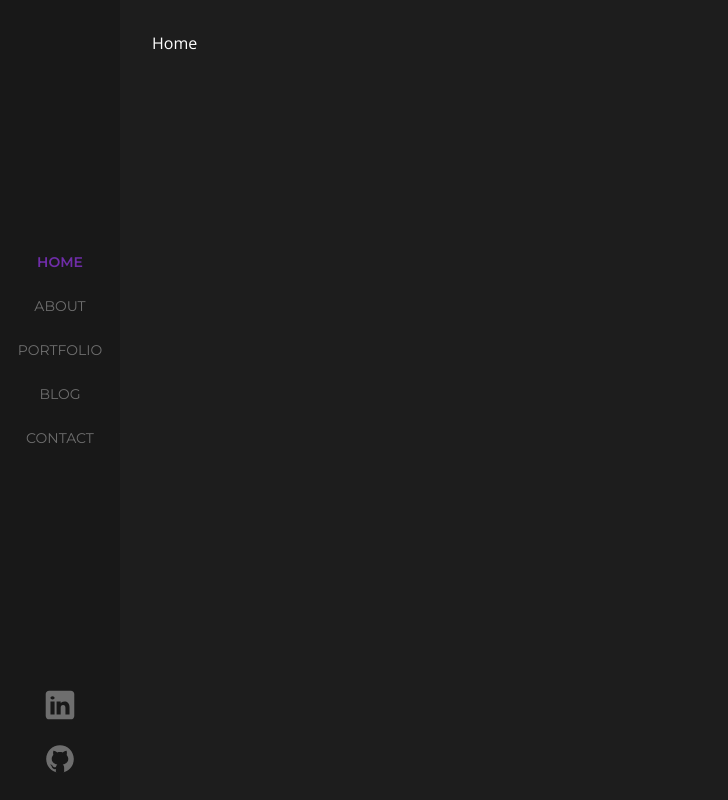
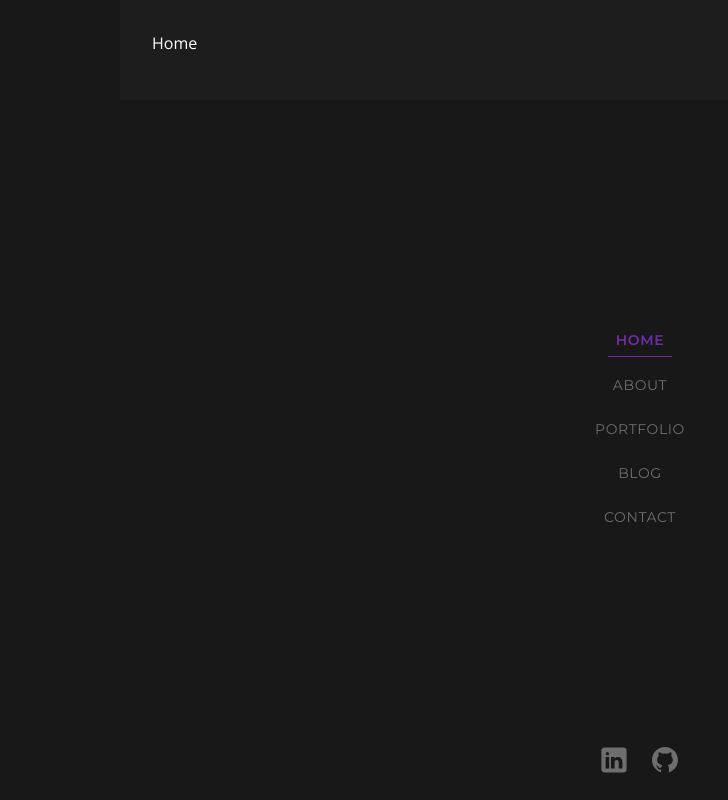
Before and after one commit to IoghiStudio/portfolio, a Next.js app: page /home in a window 1280 px wide. Shown: the whole page, without its empty margins (0-728 px from the left). Built offline with nearby package versions, Linux system fonts and the light colour scheme.

Commit message:
working at animations, menu and header

```diff
--- a/src/app/layout.tsx
+++ b/src/app/layout.tsx
@@ -1,10 +1,12 @@
+"use client";
 import '@/styles/globals.scss';
 import './layout.scss';
 import cn from 'classnames';
 import type { Metadata } from 'next';
 import { Open_Sans, Montserrat } from 'next/font/google';
-import { AppContextProvider } from '@/context/store';
+import { AppContextProvider, useAppContext } from '@/context/store';
 import { Header } from '@/components/Header';
+import { Nav } from '@/components/Nav';
 import { Menu } from '@/components/Menu';
 
 const opensans = Open_Sans({
@@ -21,17 +23,15 @@ const monserrat = Montserrat({
   weight: ["100", "200", "300", "400", "500", "600", "700", "800", "900"],
 });
 
-
-export const metadata: Metadata = {
-  title: 'Nicusor Iorga',
-  description: 'Best portfolio website made by Nicusor Iorga',
-}
-
 export default function RootLayout({
   children,
 }: {
   children: React.ReactNode
 }) {
+  const {
+    isMenuOpened
+  } = useAppContext();
+
   return (
     <html lang="en" className={cn([opensans.variable], [monserrat.variable])}>
       <AppContextProvider>
@@ -42,7 +42,7 @@ export default function RootLayout({
 
           <main className='main-layout__main'>
             <div className="main-layout__sidebar">
-              <Menu
+              <Nav
                 forSidebar={true}
               />
             </div>
@@ -50,6 +50,8 @@ export default function RootLayout({
             <div className="main-layout__children">
               {children}
             </div>
+
+            <Menu />
           </main>
         </body>
       </AppContextProvider>
--- a/src/components/Header/Header.scss
+++ b/src/components/Header/Header.scss
@@ -8,7 +8,8 @@
   width: 100%;
   height: 100px;
   padding: 0 16px;
-  border-bottom: 1px solid $white-gray;
+  background-color: $dark;
+  border-bottom: 1px solid $gray;
 
   @include onTabletSmall {
     padding: 0 26px;
--- a/src/components/Menu/Menu.scss
+++ b/src/components/Menu/Menu.scss
@@ -2,85 +2,18 @@
 @import '@/styles/mixins';
 
 .menu {
+  position: absolute;
+  top: 100px;
+  bottom: 0;
+  left: 0;
+  right: 0;
   display: flex;
-  flex-direction: column;
-  justify-content: space-between;
-  align-items: center;
-  padding: 24px 16px;
-  height: 100%;
-  width: 120px;
+  justify-content: center;
   background-color: $dark;
+  transition: transform 0.6s;
+  transform: translateX(100%);
 
-
-  &__logo {
-
-  }
-
-  &__pages {
-    display: flex;
-    flex-direction: column;
-
-    &-item {
-      display: flex;
-      justify-content: center;
-      align-items: center;
-      padding: 8px;
-      margin-bottom: 12px;
-
-      font-family: $monserrat;
-      font-size: 14px;
-      line-height: 16px;
-      text-align: center;
-      text-transform: uppercase;
-      color: $gray;
-      cursor: pointer;
-      transition: color 300ms;
-
-      &--active, &:hover  {
-        color: $purple;
-        font-weight: 600;
-      }
-    }
-
-    &-icon {
-      margin-right: 10px;
-      @include square(24px);
-      @include icon;
-
-    }
-  }
-
-  &__social {
-    display: flex;
-    flex-direction: column;
-
-    &-icon {
-      @include square(34px);
-      @include icon;
-      cursor: pointer;
-      transition-property: background-image transform;
-      transition-duration: 300ms;
-
-      &:hover {
-        transform: scale(1.05);
-      }
-
-      &--linkedin {
-        margin-bottom: 20px;
-        background-image: url('../../media/icons/linkedin-gray.svg');
-
-        &:hover {
-          background-image: url('../../media/icons/linkedin-purple.svg');
-        }
-      }
-
-      &--github {
-        background-image: url('../../media/icons/github-gray.svg');
-
-        &:hover {
-          background-image: url('../../media/icons/github-purple.svg');
-        }
-      }
-    }
+  &--active {
+    transform: translateX(0);
   }
 }
--- a/src/components/Menu/Menu.tsx
+++ b/src/components/Menu/Menu.tsx
@@ -1,118 +1,22 @@
 "use client";
-import Link from 'next/link';
 import './Menu.scss';
-import cn from 'classnames';
-import { useEffect, useState } from 'react';
-import { usePathname } from 'next/navigation';
+import cn from "classnames";
+import { Nav } from "../Nav";
+import { useAppContext } from "@/context/store";
 
-enum SocialLinks {
-  Linkedin = 'https://www.linkedin.com/in/nicusor-iorga/',
-  Github = 'https://github.com/IoghiStudio',
-};
-
-interface RouteData {
-  id: number;
-  name: string;
-  routePath: string;
-  path: string;
-};
-
-const routesData: RouteData[] = [
-  {
-    id: 1,
-    name: 'Home',
-    routePath: '/home/',
-    path: 'home'
-  },
-  {
-    id: 2,
-    name: 'About',
-    routePath: '/about/',
-    path: 'about'
-  },
-  {
-    id: 3,
-    name: 'Portfolio',
-    routePath: '/portfolio/',
-    path: 'portfolio'
-  },
-  {
-    id: 4,
-    name: 'Blog',
-    routePath: '/blog/',
-    path: 'blog'
-  },
-  {
-    id: 5,
-    name: 'Contact',
-    routePath: '/contact/',
-    path: 'contact'
-  },
-]
-
-type Props = {
-  forSidebar?: boolean;
-};
-
-export const Menu: React.FC<Props> = ({
-  forSidebar=false
-}) => {
-  const [pathName, setPathName] = useState<string | null>(null);
-
-  const pathname: string = usePathname();
-  const selectedRouteArr: string[] = pathname.split('/');
-  const selectedPath: string = selectedRouteArr[selectedRouteArr.length - 1];
-
-  useEffect(() => {
-    setPathName(selectedPath);
-  })
-
+export const Menu = () => {
+  const {
+    isMenuOpened
+  } = useAppContext();
 
   return (
-    <div className="menu">
-      <div className="menu__logo">
-
-      </div>
-
-      <div className="menu__pages">
-        {routesData.map(route => {
-          const {
-            id,
-            name,
-            routePath,
-            path,
-          } = route;
-
-          return (
-            <Link
-              key={id}
-              href={routePath}
-              className={cn(
-                "menu__pages-item",
-                {
-                  "menu__pages-item--active": pathName === path
-                }
-              )}
-            >
-              {name}
-            </Link>
-          )
-        })}
-      </div>
-
-      <div className="menu__social">
-        <Link
-          target='_blank'
-          href={SocialLinks.Linkedin}
-          className="menu__social-icon menu__social-icon--linkedin"
-          />
-
-        <Link
-          href={SocialLinks.Github}
-          target='_blank'
-          className="menu__social-icon menu__social-icon--github"
-        />
-      </div>
+    <div className={cn(
+      "menu",
+      {
+        "menu--active": isMenuOpened
+      }
+    )}>
+      <Nav />
     </div>
   )
-};
+}
--- a/src/components/MenuButton/MenuButton.tsx
+++ b/src/components/MenuButton/MenuButton.tsx
@@ -13,7 +13,9 @@ export const MenuButton: React.FC<Props> = () => {
 
   return (
     <div
-      className="menu-button"
+      className={cn(
+        "menu-button",
+      )}
       onMouseEnter={() => setOnHover(true)}
       onMouseLeave={() => setOnHover(false)}
       onClick={() => setIsActive(!isActive)}
--- /dev/null
+++ b/src/components/Nav/Nav.scss
@@ -0,0 +1,90 @@
+@import '@/styles/vars';
+@import '@/styles/mixins';
+
+.nav {
+  display: flex;
+  flex-direction: column;
+  justify-content: space-between;
+  align-items: center;
+  padding: 24px 16px;
+  height: 100%;
+  width: 120px;
+  background-color: $dark;
+
+
+  &__logo {
+
+  }
+
+  &__pages {
+    display: flex;
+    flex-direction: column;
+    align-items: center;
+
+    &-item {
+      display: flex;
+      justify-content: center;
+      align-items: center;
+      padding: 8px;
+      margin-bottom: 12px;
+      width: max-content;
+
+      font-family: $monserrat;
+      font-size: 14px;
+      line-height: 16px;
+      text-align: center;
+      text-transform: uppercase;
+      color: $gray;
+      cursor: pointer;
+      transition: color 300ms;
+      letter-spacing: 0.6px;
+
+      &--active, &:hover  {
+        border-bottom: 1px solid $purple;
+        color: $purple;
+        font-weight: 600;
+      }
+    }
+
+    &-icon {
+      margin-right: 10px;
+      @include square(24px);
+      @include icon;
+    }
+  }
+
+  &__social {
+    display: flex;
+    align-items: center;
+
+    &-icon {
+      @include square(30px);
+      @include icon;
+      cursor: pointer;
+      transition-property: background-image transform;
+      transition-duration: 300ms;
+
+      &:hover {
+        transform: scale(1.05);
+      }
+
+      &--linkedin {
+        margin-right: 20px;
+        background-image: url('../../media/icons/linkedin-gray.svg');
+
+        &:hover {
+          background-image: url('../../media/icons/linkedin-purple.svg');
+        }
+      }
+
+      &--github {
+        @include square(32px);
+        background-image: url('../../media/icons/github-gray.svg');
+
+        &:hover {
+          background-image: url('../../media/icons/github-purple.svg');
+        }
+      }
+    }
+  }
+}
--- /dev/null
+++ b/src/components/Nav/Nav.tsx
@@ -0,0 +1,118 @@
+"use client";
+import Link from 'next/link';
+import './Nav.scss';
+import cn from 'classnames';
+import { useEffect, useState } from 'react';
+import { usePathname } from 'next/navigation';
+
+enum SocialLinks {
+  Linkedin = 'https://www.linkedin.com/in/nicusor-iorga/',
+  Github = 'https://github.com/IoghiStudio',
+};
+
+interface RouteData {
+  id: number;
+  name: string;
+  routePath: string;
+  path: string;
+};
+
+const routesData: RouteData[] = [
+  {
+    id: 1,
+    name: 'Home',
+    routePath: '/home/',
+    path: 'home'
+  },
+  {
+    id: 2,
+    name: 'About',
+    routePath: '/about/',
+    path: 'about'
+  },
+  {
+    id: 3,
+    name: 'Portfolio',
+    routePath: '/portfolio/',
+    path: 'portfolio'
+  },
+  {
+    id: 4,
+    name: 'Blog',
+    routePath: '/blog/',
+    path: 'blog'
+  },
+  {
+    id: 5,
+    name: 'Contact',
+    routePath: '/contact/',
+    path: 'contact'
+  },
+]
+
+type Props = {
+  forSidebar?: boolean;
+};
+
+export const Nav: React.FC<Props> = ({
+  forSidebar=false
+}) => {
+  const [pathName, setPathName] = useState<string | null>(null);
+
+  const pathname: string = usePathname();
+  const selectedRouteArr: string[] = pathname.split('/');
+  const selectedPath: string = selectedRouteArr[selectedRouteArr.length - 1];
+
+  useEffect(() => {
+    setPathName(selectedPath);
+  })
+
+
+  return (
+    <div className="nav">
+      <div className="nav__logo">
+
+      </div>
+
+      <div className="nav__pages">
+        {routesData.map(route => {
+          const {
+            id,
+            name,
+            routePath,
+            path,
+          } = route;
+
+          return (
+            <Link
+              key={id}
+              href={routePath}
+              className={cn(
+                "nav__pages-item",
+                {
+                  "nav__pages-item--active": pathName === path
+                }
+              )}
+            >
+              {name}
+            </Link>
+          )
+        })}
+      </div>
+
+      <div className="nav__social">
+        <Link
+          target='_blank'
+          href={SocialLinks.Linkedin}
+          className="nav__social-icon nav__social-icon--linkedin"
+          />
+
+        <Link
+          href={SocialLinks.Github}
+          target='_blank'
+          className="nav__social-icon nav__social-icon--github"
+        />
+      </div>
+    </div>
+  )
+};
--- /dev/null
+++ b/src/components/Nav/index.tsx
@@ -0,0 +1 @@
+export * from './Nav';
--- a/src/context/store.tsx
+++ b/src/context/store.tsx
@@ -10,24 +10,31 @@ import {
 
 interface ContextProps {
   myName: string;
+  isMenuOpened: boolean;
   setMyName: Dispatch<SetStateAction<string>>;
+  setIsMenuOpened: Dispatch<SetStateAction<boolean>>;
 };
 
 const AppContext = createContext<ContextProps>({
   myName: '',
-  setMyName: () => {}
+  isMenuOpened: false,
+  setMyName: () => {},
+  setIsMenuOpened: () => {}
 });
 
 export const useAppContext = () => useContext(AppContext);
 
 export const AppContextProvider = ({ children } : { children: ReactNode}) => {
   const [myName, setMyName] = useState<string>('Denisa');
+  const [isMenuOpened, setIsMenuOpened] = useState<boolean>(true);
 
   return (
     <AppContext.Provider
       value={{
         myName,
+        isMenuOpened,
         setMyName,
+        setIsMenuOpened
       }}
     >
       {children}
--- a/src/styles/_vars.scss
+++ b/src/styles/_vars.scss
@@ -1,6 +1,9 @@
 //colors
 $dark: #181818;
 $black: #1d1d1d;
+
+// $dark: #0a0a0a;
+// $black: #181818;
 $white: #fefefe;
 $white-gray: #efefef;
 $white-gray-2: #f8f8f8;
```
Also changed, not shown: src/components/Header/Header.tsx (+10 -1 lines).
